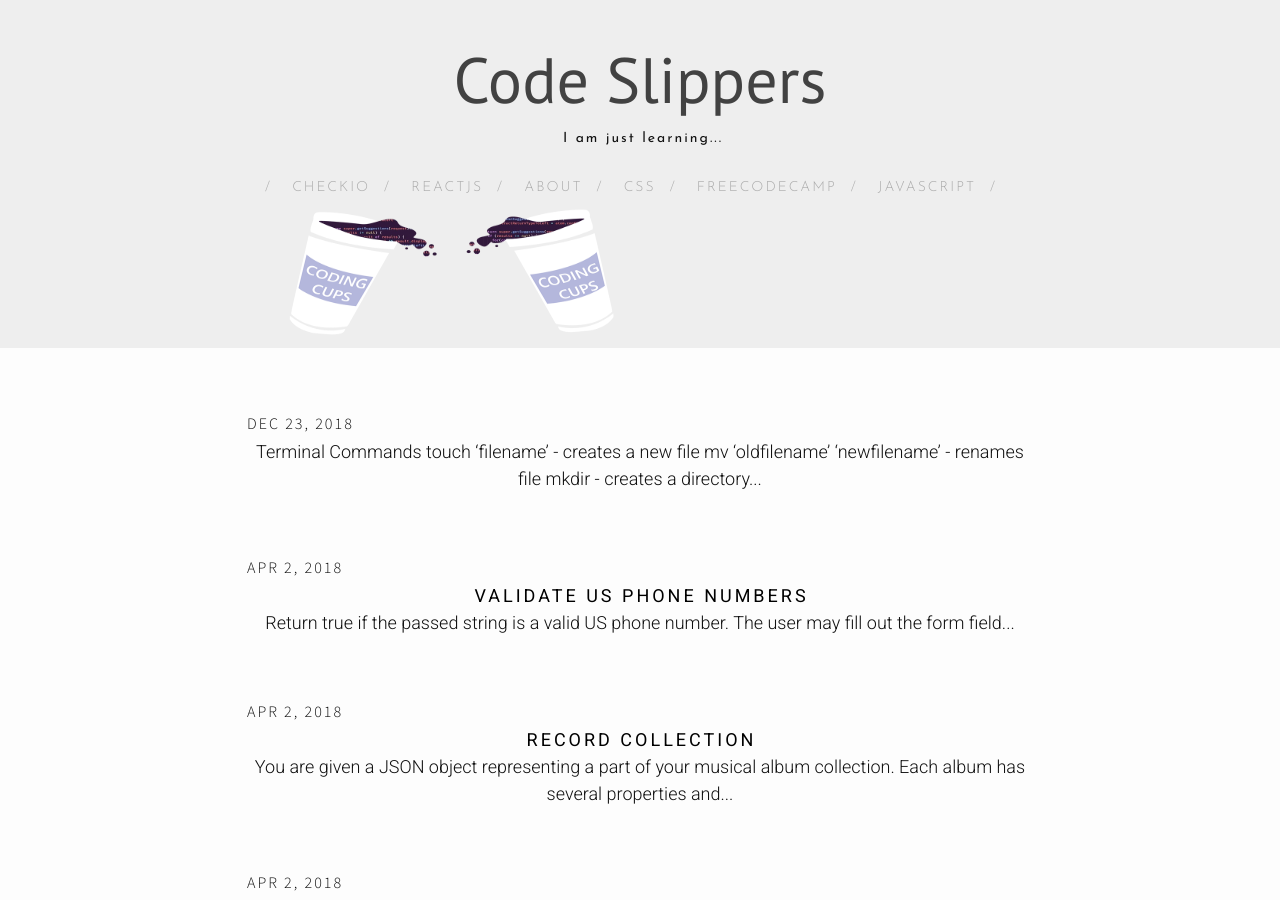
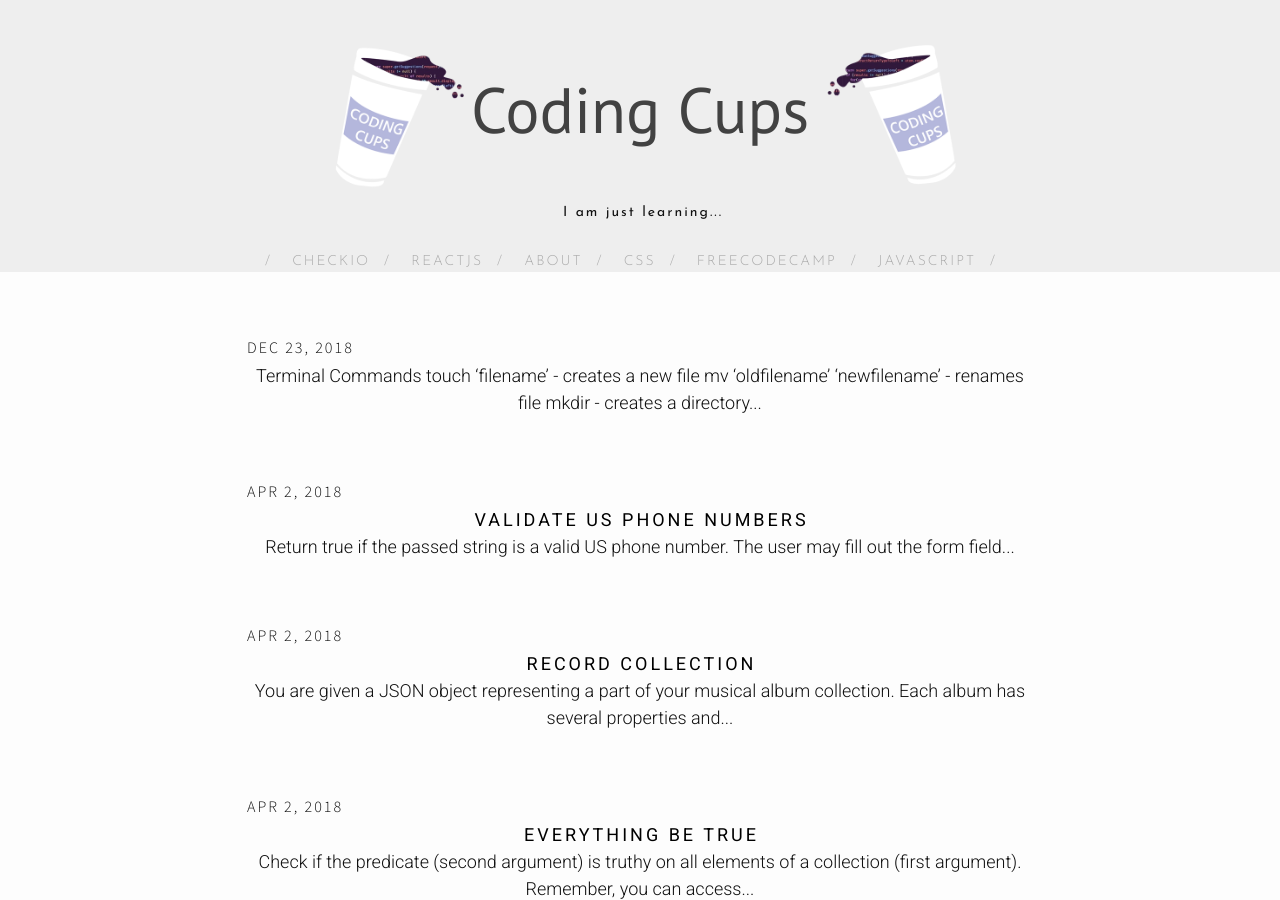
Before and after one commit to dumpofmemory/dumpofmemory.github.io, a Jekyll site: the page built from index.html, in a window 1280 px wide and 900 px high. Built offline with Jekyll 4.4.1, drawn with Linux system fonts in a browser that asks for light colours; nearby versions of some CDN libraries; some of the changed text lies outside the part shown.

Commit message:
Coding Cups Go Live

```diff
--- a/_config.yml
+++ b/_config.yml
@@ -6,7 +6,7 @@
 # 'jekyll serve'. If you change this file, please restart the server process.
 
 # Site settings
-title: Code Slippers
+title: Coding Cups
 email:
 description: I am just learning...
 # baseurl: "/blog" # the subpath of your site, e.g. /blog
--- a/_includes/header.html
+++ b/_includes/header.html
@@ -1,7 +1,8 @@
 <div style="background-color: #eee; width: 100%">
   <div class="wrapper">
     <!-- <center><a class="page-link" href="{{site.url}}{{site.baseurl}}"><div class="site-title">   {{site.title}} </div></a></center> -->
-    <center><a class="page-link" href="{{site.url}}"><div class="site-title">   {{site.title}} </div></a></center>
+    <center><a class="page-link" href="{{site.url}}">
+      <div class="site-title"><img style="height:170px; width:200px float:left" src="/css/cODING cUPS R-02.png">{{site.title}}<img style="height:170px; width:200px float:left" src="/css/cODING cUPS L-02.png"></div></a></center>
   </div>
   <div class="wrapper site-description">
   <center>  {{site.description}} </center>
@@ -18,8 +19,6 @@
       {% endif %}
       {% endfor %}
       <!-- <img style="height:125px; width:200px; float:left" src="/css/avatar.png" /> -->
-      <img style="height:150px; width:200px; float:left" src="/css/cODING cUPS R-02.png" />
-      <img style="height:150px; width:200px; float:left" src="/css/cODING cUPS L-02.png" />
       <!-- <img style="height:125px; width: 200px; float:right;" src="/css/avatar1.png" /> -->
     </div>
   </div>
```
